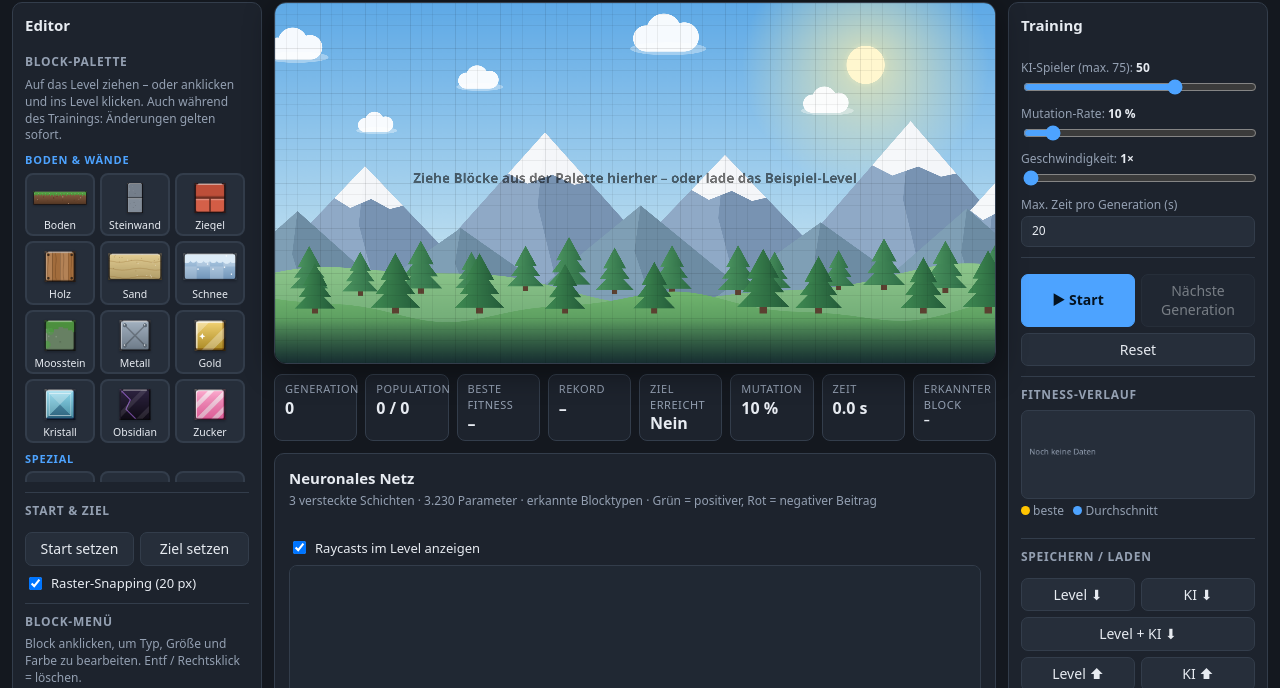
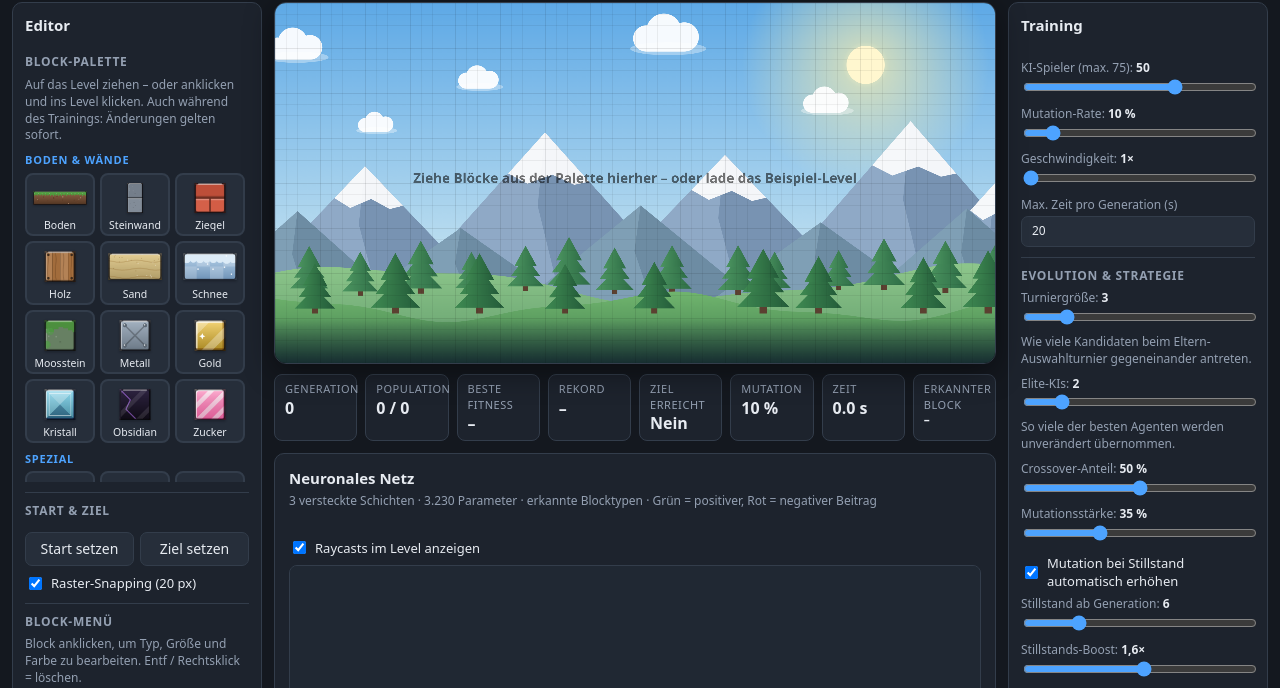
Before and after one commit to Benninator11/Ki-Evo, a website with bundled scripts: page index.html in a window 1280 px wide. Shown: the part 56-744 px from the top of the page. Built offline with nearby package versions, Linux system fonts and the light colour scheme; animation ran at ten frames a second.

Commit message:
Add advanced evolution settings to training panel

```diff
--- a/index.html
+++ b/index.html
@@ -97,6 +97,18 @@
         <label>Max. Zeit pro Generation (s)<input type="number" id="timeInput" min="5" max="120" value="20"></label>
       </section>
       <section>
+        <h3>Evolution &amp; Strategie</h3>
+        <label class="slider">Turniergröße: <b id="tournamentVal">3</b><input type="range" id="tournamentRange" min="2" max="8" value="3"></label>
+        <p class="hint">Wie viele Kandidaten beim Eltern-Auswahlturnier gegeneinander antreten.</p>
+        <label class="slider">Elite-KIs: <b id="eliteVal">2</b><input type="range" id="eliteRange" min="1" max="8" value="2"></label>
+        <p class="hint">So viele der besten Agenten werden unverändert übernommen.</p>
+        <label class="slider">Crossover-Anteil: <b id="crossoverVal">50 %</b><input type="range" id="crossoverRange" min="0" max="100" value="50"></label>
+        <label class="slider">Mutationsstärke: <b id="strengthVal">35 %</b><input type="range" id="strengthRange" min="5" max="100" value="35"></label>
+        <label class="check"><input type="checkbox" id="adaptiveMutation" checked> Mutation bei Stillstand automatisch erhöhen</label>
+        <label class="slider">Stillstand ab Generation: <b id="stagnationVal">6</b><input type="range" id="stagnationRange" min="2" max="20" value="6"></label>
+        <label class="slider">Stillstands-Boost: <b id="boostVal">1,6×</b><input type="range" id="boostRange" min="1" max="30" value="16"></label>
+      </section>
+      <section>
         <div class="row">
           <button id="btnPlay" class="btn-primary">▶ Start</button>
           <button id="btnNext" disabled>Nächste Generation</button>
```
